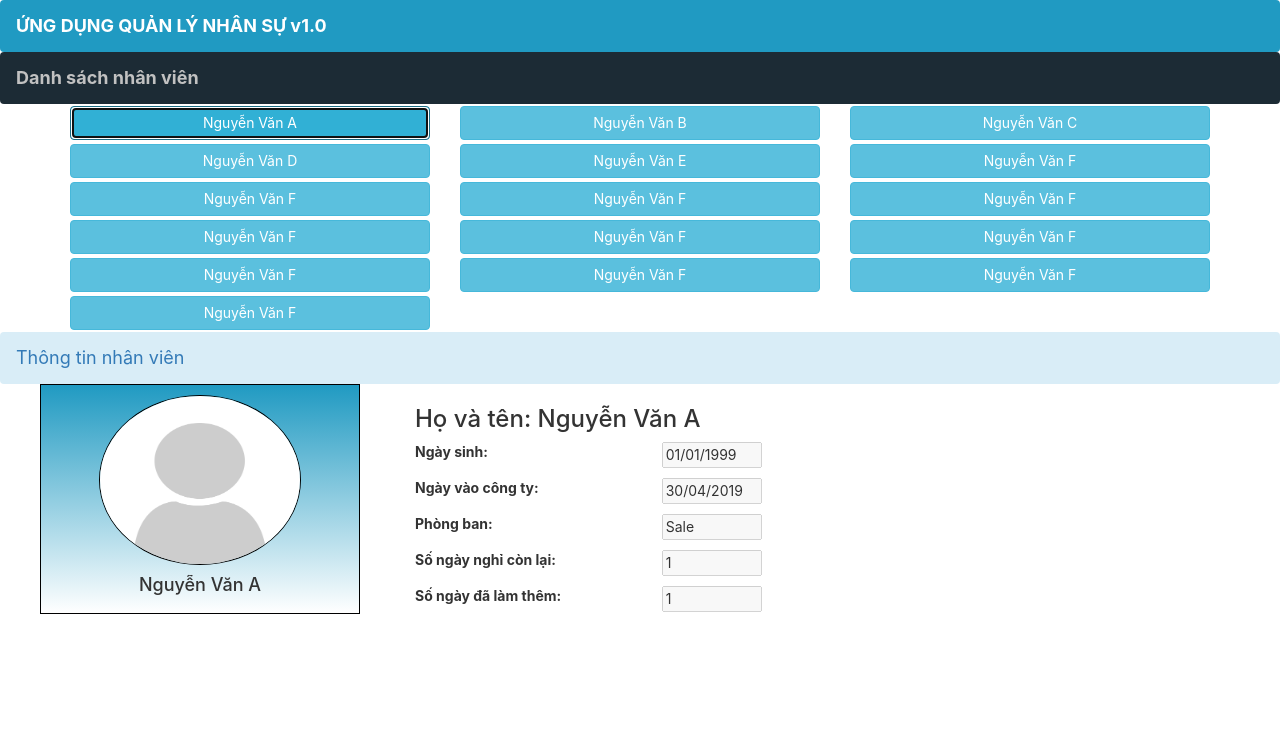
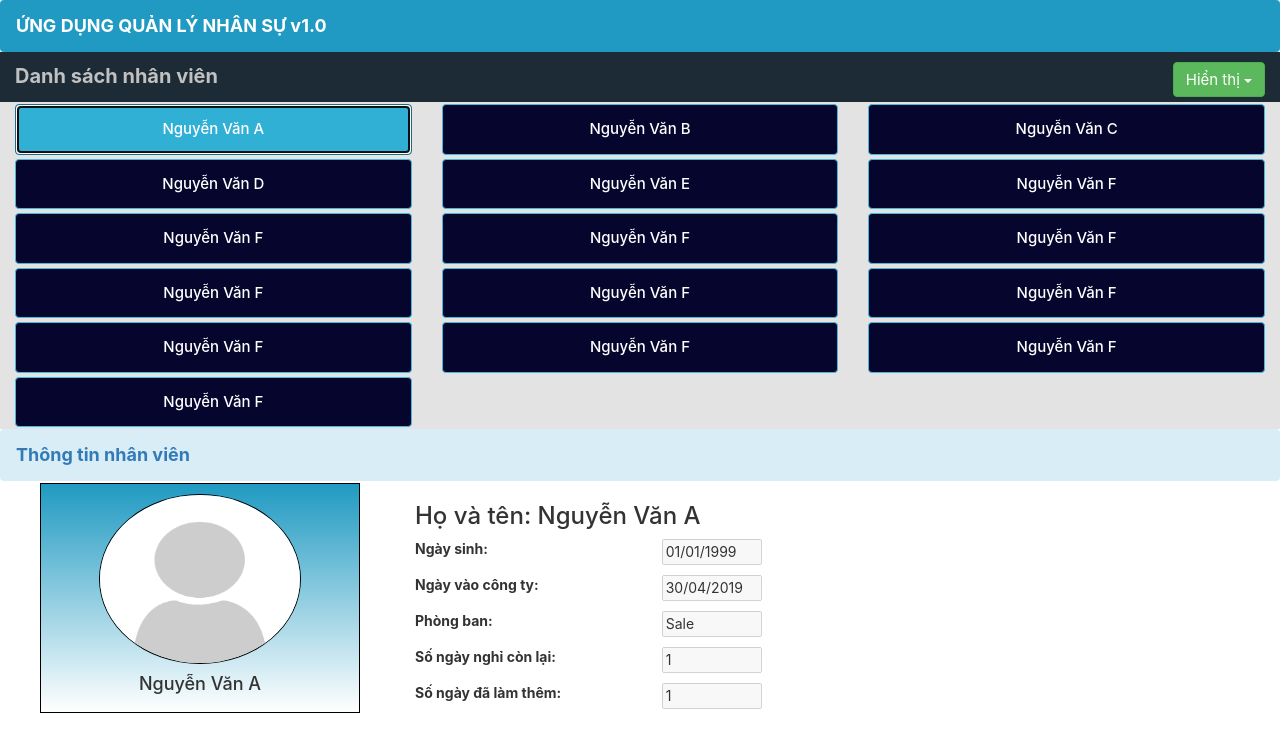
Before and after one commit to ThinhTTFX16057/tets, a React (Create React App) app: page / in a window 1280 px wide. Both pictures are taken after a click on the element "Nguyễn Văn A". Shown: the top 752 px of the page. Built offline with nearby package versions, Linux system fonts and the light colour scheme.

Commit message:
update view by numof column and modified css

```diff
--- a/src/App.css
+++ b/src/App.css
@@ -1,6 +1,27 @@
-.App-header {text-align: center;}
+/*CSS for App.js*/
+.header {
+    background-color:rgb(28,43,53);
+    color:rgb(193,193,193);min-height:50px;
+    font-size:20px;
+}
+.float-left{display:block;float:left;margin-top:10px}
+.float-right{display:block;float:right;margin-top:10px}
+.btn-success{font-size:15px}
+.dropdown-menu {min-width:50px}
+ul {width:100%}
+.view{color:black;margin: 4px 0}
+.view:hover{background-color: black;color:white}
+/*End CSS for App.js */
+
+/*CSS for StaffList*/
 .card{margin: 2px 0}
+h5 {font-size:15px}
+.btn-info{background: rgb(5, 5, 46);}
+/*End CSS for StaffList */
+
+/*CSS for StaffInfo*/
 input {float:right; width: 100px;}
+.clearfix{margin:10px 50px 0 0}
 .boximage {
     height: 230px;
     border:1px solid black;
@@ -20,4 +41,5 @@ input {float:right; width: 100px;}
     border: 1px solid black;
     border-radius:50%;
   }
-.clearfix{margin:10px 50px 0 0}
+.boxinfo{height:230px}
+/*End CSS for StaffInfo*/
--- a/src/App.js
+++ b/src/App.js
@@ -8,17 +8,41 @@ import { STAFFS } from "./shared/staffs";
 class App extends Component {
   constructor(props){
     super(props);
-    this.state={staffs:STAFFS}
+    this.state={staffs:STAFFS,columns:null}
   }
+
+  showcolumn(x){
+      this.setState({columns:x})
+  }
+
   render(){return (
       <div className="App">
         <Navbar style={{margin: "0",backgroundColor:"rgb(32,154,194)"}}>
-            <NavbarBrand style={{color:"white"}} href="/"><strong>ỨNG DỤNG QUẢN LÝ NHÂN SỰ v1.0</strong></NavbarBrand>
+            <NavbarBrand style={{color:"white"}} href="/">
+              <strong>ỨNG DỤNG QUẢN LÝ NHÂN SỰ v1.0</strong>
+            </NavbarBrand>
         </Navbar>
-        <Navbar style={{margin: "0",backgroundColor:"rgb(28,43,53)"}}>
-            <NavbarBrand style={{color:"rgb(193,193,193)"}} href="/"><strong>Danh sách nhân viên</strong></NavbarBrand>
-        </Navbar>
-        <StaffList stafflist={this.state.staffs}/>
+        <div className="container-fluid header">
+          <div className="float-left">
+            <strong>Danh sách nhân viên</strong>
+          </div>
+          <div className="dropdown float-right">
+            <button className="btn btn-success dropdown-toggle" type="button" data-toggle="dropdown">{"Hiển thị "}
+            <span className="caret"></span></button>
+            <ul className="dropdown-menu list-unstyled">
+              <li>
+                <button className="view btn btn-basic btn-md btn-block" onClick={()=>this.showcolumn(2)} >2 cột</button>
+              </li>
+              <li>
+                <button className="view btn btn-basic btn-md btn-block" onClick={()=>this.showcolumn(3)} >3 cột</button>
+              </li>
+              <li>
+                <button className="view btn btn-basic btn-md btn-block" onClick={()=>this.showcolumn(6)} >6 cột</button>
+              </li>
+            </ul>
+          </div>
+        </div>
+        <StaffList stafflist={this.state.staffs} numberofcolumn={this.state.columns}/>
       </div>
   )}
 }
--- a/src/components/StaffInfoComponent.js
+++ b/src/components/StaffInfoComponent.js
@@ -1,5 +1,5 @@
 import React, { Component } from 'react';
-import {Card,CardImg} from 'reactstrap';
+import {Card,CardImg,CardBody} from 'reactstrap';
 import { Navbar, NavbarBrand } from "reactstrap";
 import dateFormat from 'dateformat';
 
@@ -11,12 +11,12 @@ class StaffInfo extends Component{
 
     displayInfo(staff){
         return(
-        <div>
-            <Card key={staff.id} className="col-md-3 col-sm-4 col-12 boximage">
+        <Card key={staff.id}>
+            <CardBody  className="col-md-3 col-sm-4 col-12 boximage">
                 <CardImg src={staff.image} />
                 <h4>{staff.name}</h4>
-            </Card>
-            <Card key={staff.id} style={{height: "230px"}} className="col-md-4 col-sm-6 col-12">
+            </CardBody>
+            <CardBody className="col-md-4 col-sm-6 col-12 boxinfo">
 
                 <h3>Họ và tên: {staff.name}</h3>
 
@@ -49,8 +49,8 @@ class StaffInfo extends Component{
                     <input type="text" disabled value={staff.overTime}></input>
                 </div>
 
-            </Card>
-        </div>
+            </CardBody>
+        </Card>
         );
     };
 
@@ -58,7 +58,7 @@ class StaffInfo extends Component{
         if (this.props.selectedStaff!=null){return(
             <div>
                 <Navbar style={{margin: "0"}} color="info">
-                    <NavbarBrand href="/">Thông tin nhân viên</NavbarBrand>
+                    <NavbarBrand href="/"><strong>Thông tin nhân viên</strong></NavbarBrand>
                 </Navbar>
                 {this.displayInfo(this.props.selectedStaff)}
             </div>
@@ -66,9 +66,9 @@ class StaffInfo extends Component{
         else{return(
         <div>
             <Navbar color="info">
-                <NavbarBrand href="/">Thông tin nhân viên</NavbarBrand>
+                <NavbarBrand href="/"><strong>Thông tin nhân viên</strong></NavbarBrand>
             </Navbar>
-            <p>Bấm vào tên nhân viên để xem thông tin</p>
+            <p><em>**Bấm vào tên nhân viên để xem thông tin</em></p>
         </div>)}
     }
 
--- a/src/components/StaffListComponent.js
+++ b/src/components/StaffListComponent.js
@@ -17,20 +17,45 @@ class StaffList extends Component{
 
 
         const displayStaff=this.props.stafflist.map((staff)=>{
-            return(
-            <Card key={staff.id} onClick={()=>this.handleClick(staff)} className="col-md-4 col-sm-6 col-xs-12 my-2">
-                <button className="btn btn-info btn-block">
-                    {staff.name}
-                </button>
-            </Card>
-            );
+            if(this.props.numberofcolumn==2){
+                return(
+                <Card key={staff.id} onClick={()=>this.handleClick(staff)} className="col-md-6 col-sm-6 col-xs-12 my-2">
+                    <button className="btn btn-info btn-block">
+                        <h5>{staff.name}</h5>
+                    </button>
+                </Card>
+                )}
+            else if(this.props.numberofcolumn==3){
+                return(
+                <Card key={staff.id} onClick={()=>this.handleClick(staff)} className="col-md-4 col-sm-4 col-xs-12 my-2">
+                    <button className="btn btn-info btn-block">
+                        <h5>{staff.name}</h5>
+                    </button>
+                </Card>
+                )}
+            else if(this.props.numberofcolumn==6){
+                return(
+                <Card key={staff.id} onClick={()=>this.handleClick(staff)} className="col-md-2 col-sm-2 col-xs-12 my-2">
+                    <button className="btn btn-info btn-block">
+                        <h5>{staff.name}</h5>
+                    </button>
+                </Card>
+                )}
+            else {
+                return(
+                <Card key={staff.id} onClick={()=>this.handleClick(staff)} className="col-md-4 col-sm-6 col-xs-12 my-2">
+                    <button className="btn btn-info btn-block">
+                        <h5>{staff.name}</h5>
+                    </button>
+                </Card>
+                )}
         });
 
 
 
         return(
             <div>
-                <div class="container">
+                <div class="container-fluid" style={{backgroundColor: "rgba(220,220,220,0.8)"}}>
                     <div className="row">
                         {displayStaff}
                     </div>
```
